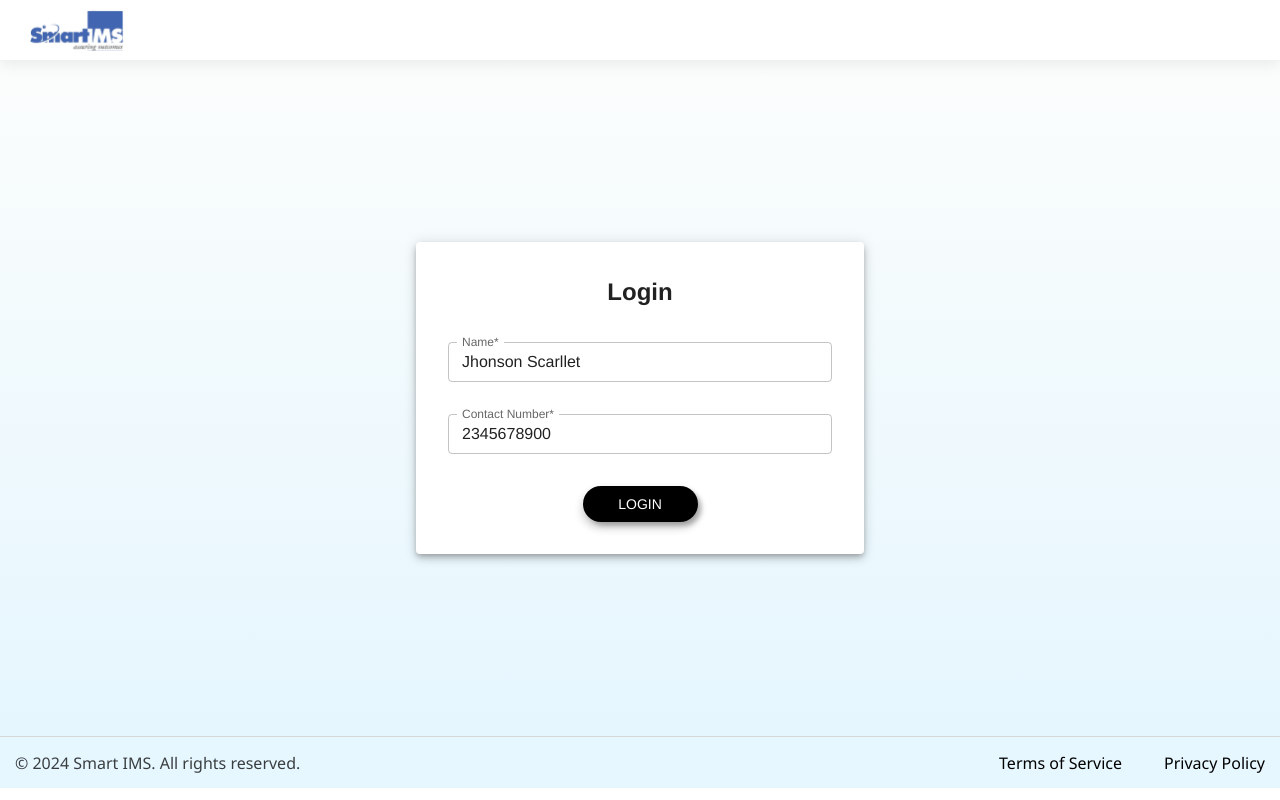
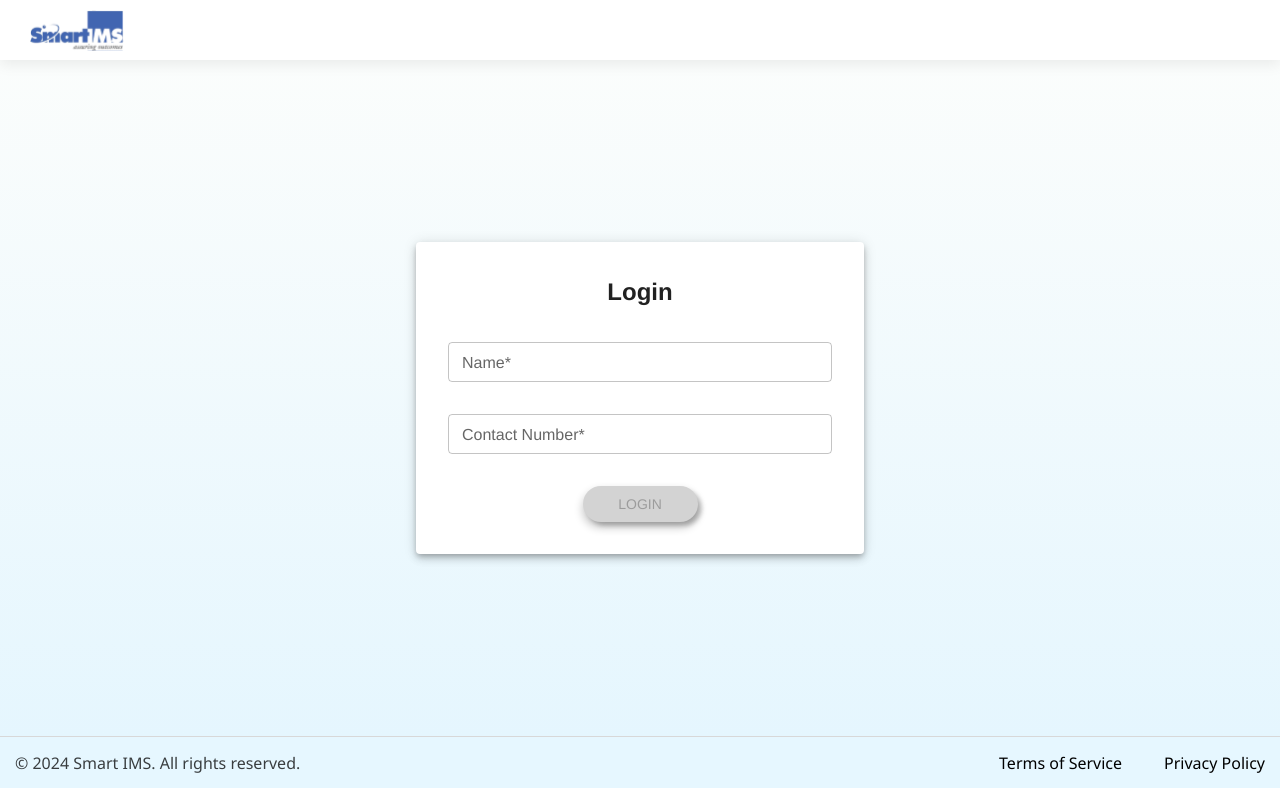
Before and after one commit to SmartImsIns/smart-ims-insu-frontend-app, a React (Create React App) app: page / in a window 1280 px wide. Built offline with nearby package versions, Linux system fonts and the light colour scheme; no server answers; a web font is replaced by a local one.

Commit message:
Removed unused files

```diff
--- a/src/login/Login.tsx
+++ b/src/login/Login.tsx
@@ -12,8 +12,8 @@ const Login = () => {
 
   const [showMessage, setShowMessage] = useState<string | null>(null);
   const [loginData, setLoginData] = useState<ILoginRequestParams>({
-    customerName: "Jhonson Scarllet",
-    mobile: "2345678900",
+    customerName: "",
+    mobile: "",
   });
 
   const { isError, calledReducerType } = useAppSelector(
--- a/tsconfig.json
+++ b/tsconfig.json
@@ -1,6 +1,7 @@
 {
   "compilerOptions": {
     "target": "es5",
+    "jsx": "react-jsx",
     "lib": [
       "dom",
       "dom.iterable",
@@ -18,7 +19,6 @@
     "resolveJsonModule": true,
     "isolatedModules": true,
     "noEmit": true,
-    "jsx": "react-jsx"
   },
   "include": [
     "src"
```
Also changed, not shown: public/logo192.png (deleted), public/logo512.png (deleted).
